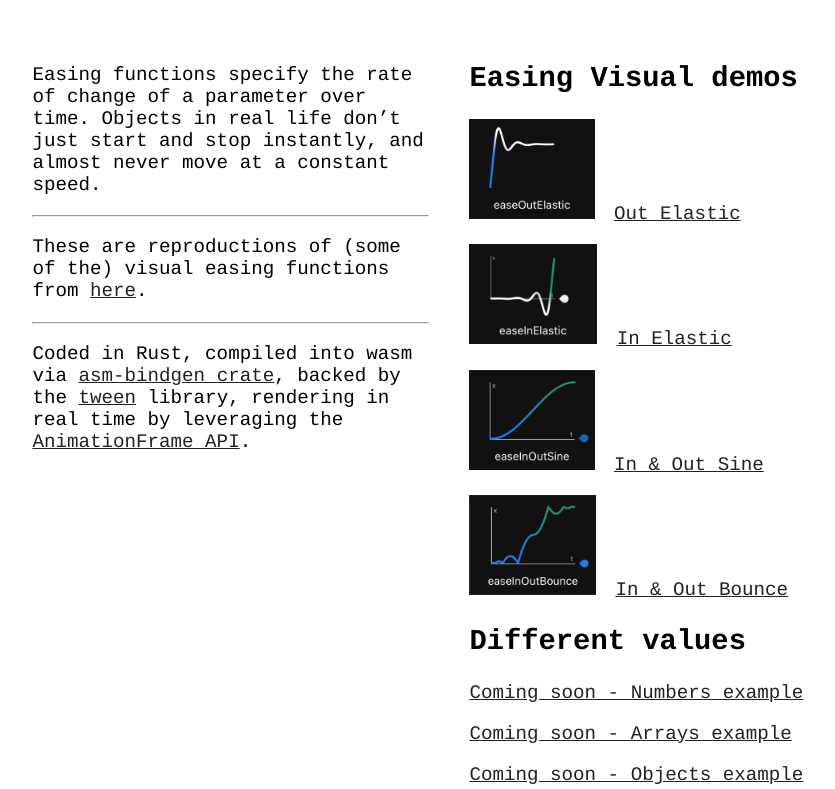
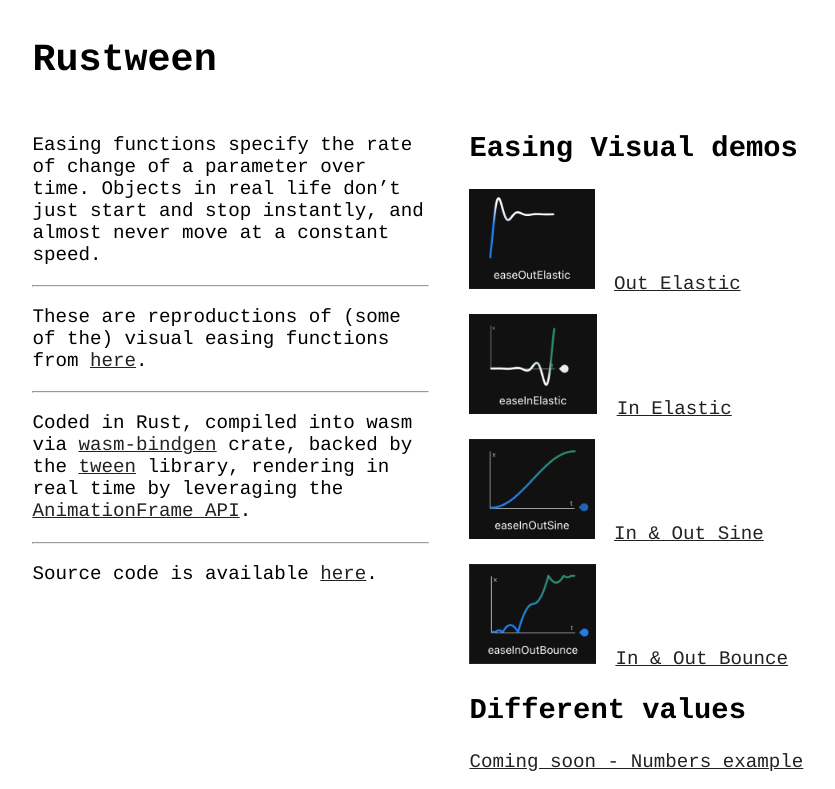
Before and after one commit to hirako2000/rustween, a website: page index.html in a window 1280 px wide. Shown: the top 789 px of the page, without its empty margins (6-841 px from the left). Drawn offline with Linux system fonts and the light colour scheme.

Commit message:
Adds link to source code and h1 title to main web page

```diff
--- a/index.html
+++ b/index.html
@@ -4,6 +4,7 @@
     <link rel="stylesheet" href="styles.css">
   </head>
   <body>
+    <h1>Rustween</h1>
     <div class="container">
       <div class="third">
         <p>
@@ -16,7 +17,11 @@
         </p>
         <hr/>
         <p>
-          Coded in Rust, compiled into wasm via <a href="https://crates.io/crates/wasm-bindgen">asm-bindgen crate</a>, backed by the <a href="https://crates.io/crates/tween">tween</a> library, rendering in real time by leveraging the <a href="https://developer.mozilla.org/en-US/docs/Web/API/window/requestAnimationFrame">AnimationFrame API</a>.
+          Coded in Rust, compiled into wasm via <a href="https://crates.io/crates/wasm-bindgen">wasm-bindgen</a> crate, backed by the <a href="https://crates.io/crates/tween">tween</a> library, rendering in real time by leveraging the <a href="https://developer.mozilla.org/en-US/docs/Web/API/window/requestAnimationFrame">AnimationFrame API</a>.
+        </p>
+        <hr/>
+        <p>
+          Source code is available <a href="https://github.com/hirako2000/rustween">here</a>.
         </p>
       </div>
       <div class="half">
```
Also changed, not shown: README.md, img/bounce-in-out-dark.png (added), img/elastic-in-dark.png (added), img/elastic-out-dark.png (added), img/sine-in-out-dark.png (added).
